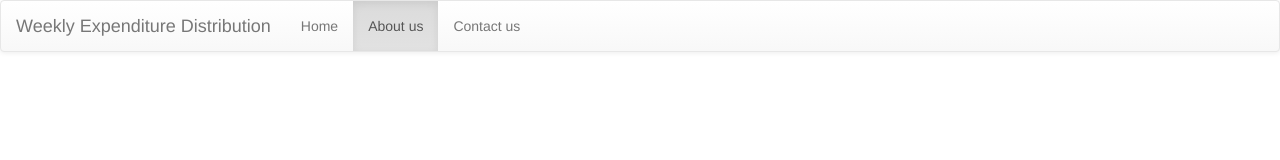
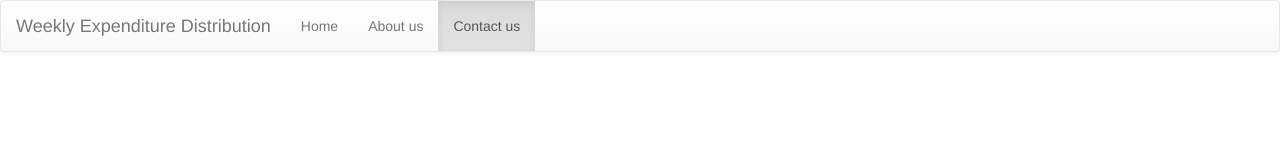
Before and after one commit to Avnish327030/Weekly, a plain HTML site: page Contactus.html in a window 1280 px wide. Drawn offline with nearby package versions, Linux system fonts and the light colour scheme.

Commit message:
Update Contactus.html

```diff
--- a/Contactus.html
+++ b/Contactus.html
@@ -10,7 +10,7 @@
 
 <!-- Optional theme -->
 <link rel="stylesheet" href="https://maxcdn.bootstrapcdn.com/bootstrap/3.3.7/css/bootstrap-theme.min.css" integrity="sha384-rHyoN1iRsVXV4nD0JutlnGaslCJuC7uwjduW9SVrLvRYooPp2bWYgmgJQIXwl/Sp" crossorigin="anonymous">
-
+<meta name="google-site-verification" content="BAyOmsO1CdqP6NYY8cbaPDEcEZHK9Dg6h5fRk4h3d5E" />
 </head>
 
 <body>
@@ -22,8 +22,8 @@
             <div class="collapse navbar-collapse" id="navcol-1">
                 <ul class="nav navbar-nav">
                     <li  role="presentation"><a href="index.html">Home </a></li>
-                    <li role="presentation" class="active"><a href="Aboutus.html">About us</a></li>
-                    <li role="presentation"><a href="Contactus.html">Contact us</a></li>
+                    <li role="presentation"><a href="Aboutus.html">About us</a></li>
+                    <li role="presentation" class="active"><a href="Contactus.html">Contact us</a></li>
                 </ul>
             </div>
         </div>
```
